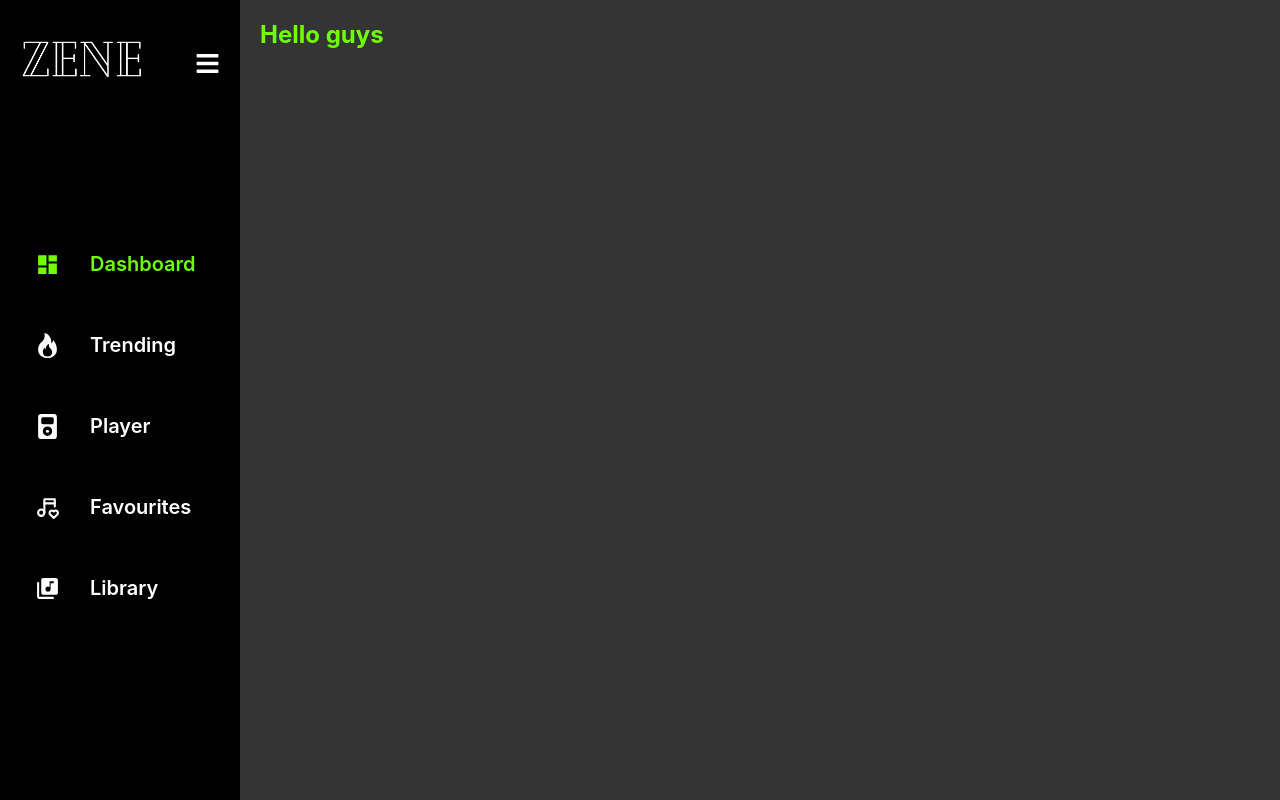
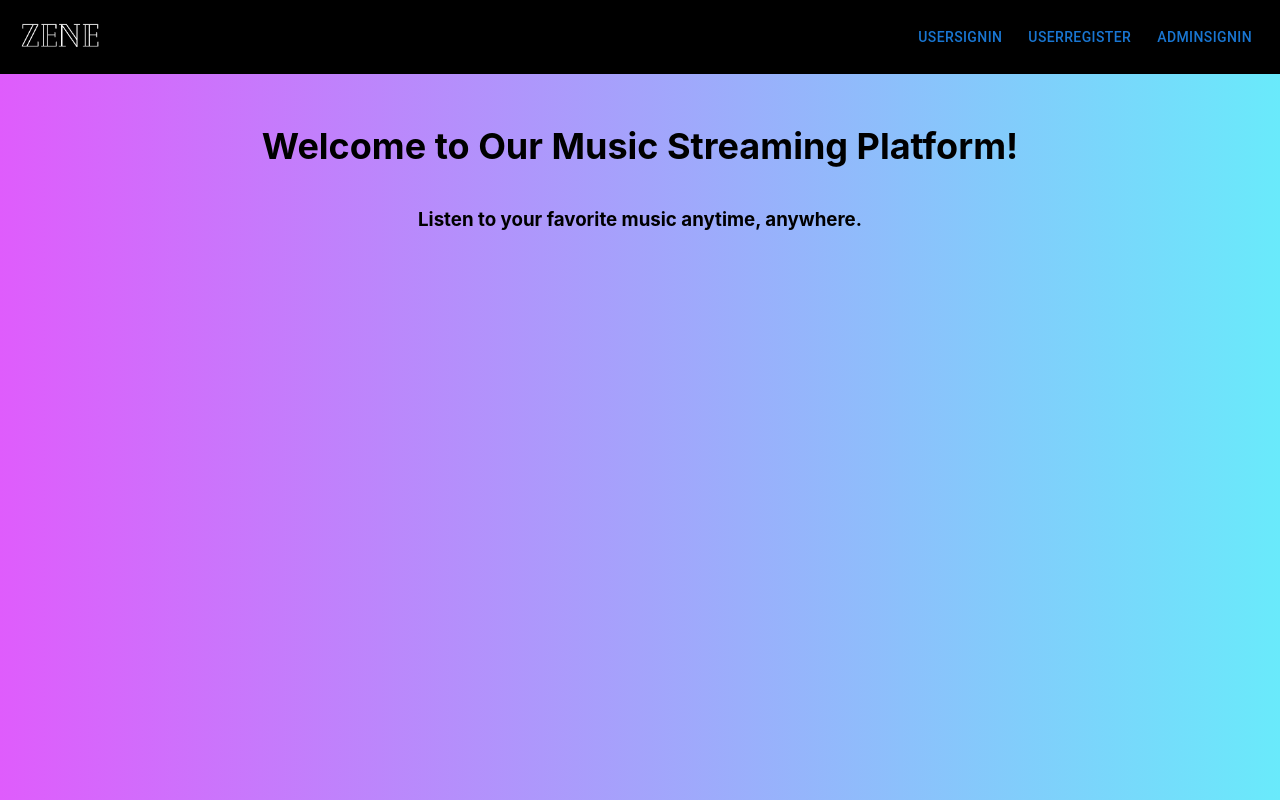
Before and after one commit to UMASHANKAR-VENGALA/zene, a React (Create React App) app: page / in a window 1280 px wide. Shown: the top 800 px of the page. Built offline with nearby package versions, Linux system fonts and the light colour scheme.

Commit message:
Home.js bg color added

```diff
--- a/src/App.js
+++ b/src/App.js
@@ -14,10 +14,10 @@ function App() {
 
             <BrowserRouter>
 
-                {/* <NavBar /> */}
+                <NavBar />
 
 
-                <Sidebar >
+                {/* <Sidebar >
                   <Routes>
 
                     <Route path="/" element={<Dashboard/>} />
@@ -28,7 +28,7 @@ function App() {
                     <Route path="/library" element={<Library/>} />
 
                   </Routes>
-                </Sidebar>
+                </Sidebar> */}
             </BrowserRouter>
 
         </div>
--- a/src/welcome/home.css
+++ b/src/welcome/home.css
@@ -27,6 +27,7 @@
     padding: 50px;
     height: 100vh;
     /* background-color: rgb(57, 57, 57); */
+    background-image: linear-gradient(to right, rgb(223, 92, 252) , rgb(105, 234, 251));
 
  }
 
```
